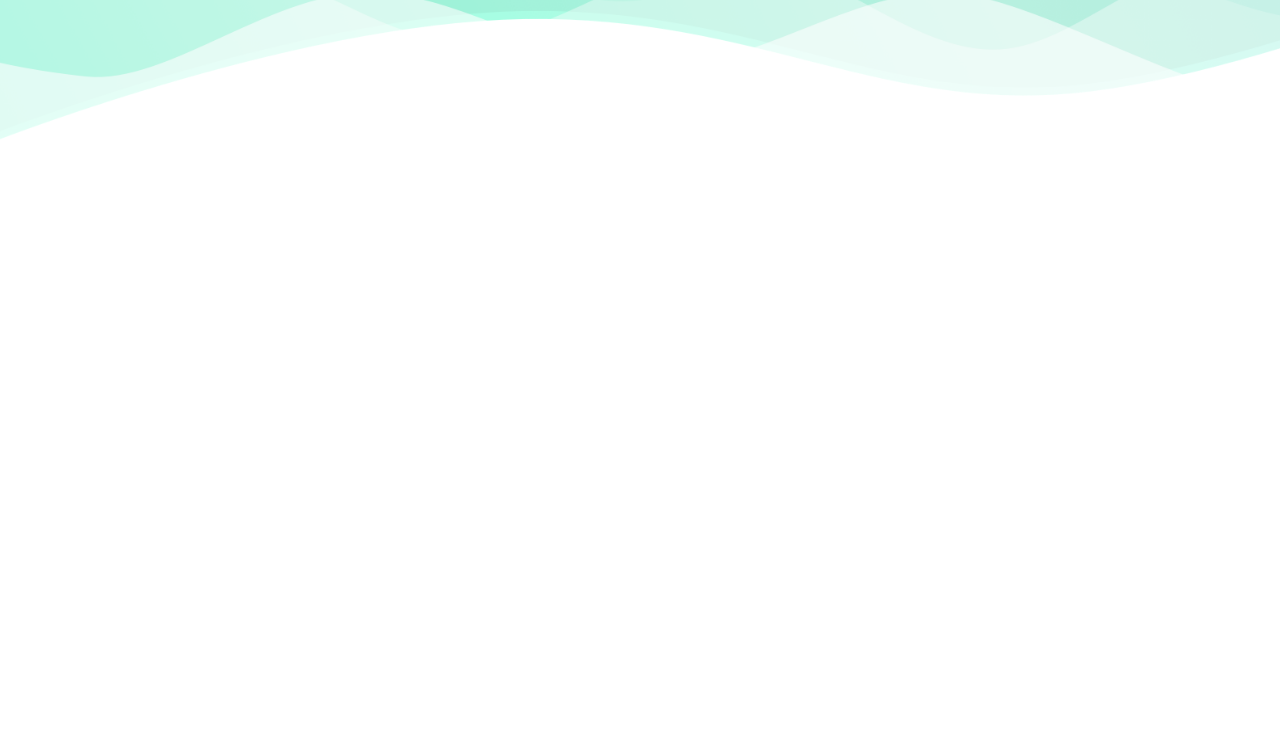
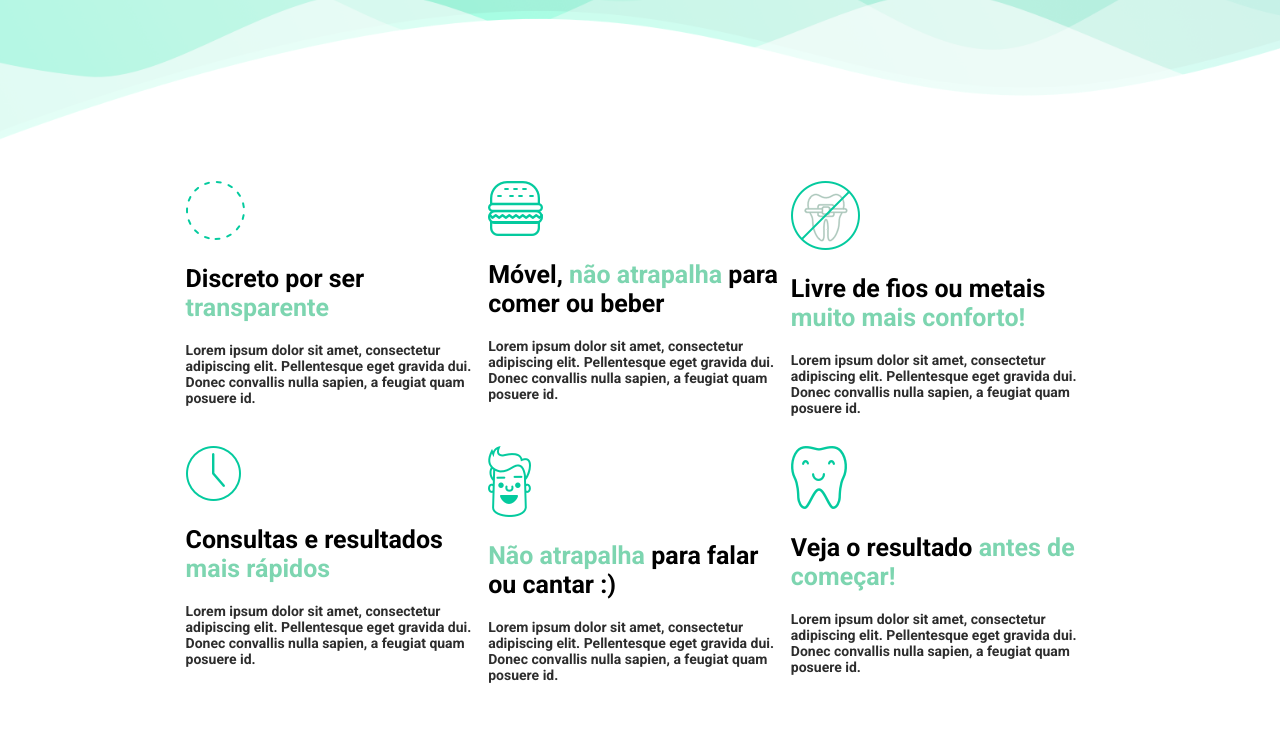
Before and after one commit to Kausinho/projeto_09, a plain HTML site: page index.html in a window 1280 px wide. Shown: the part 559-1312 px from the top of the page. Before the commit the page ends 800 px from the top, so only its background shows below. Drawn offline with nearby package versions, Linux system fonts and the light colour scheme.

Commit message:
Update index.html

```diff
--- a/index.html
+++ b/index.html
@@ -53,6 +53,46 @@
         </div><!--content-header-->
     </section><!--header-master-->
 
+    <section class="diferenciais">
+        <div class="container">
+            <div class="diferencial-single">
+                <img src="images/icones/icone04.png" />
+                <h2>Discreto por ser <b>transparente</b></h2>
+                <p>Lorem ipsum dolor sit amet, consectetur adipiscing elit. Pellentesque eget gravida dui. Donec convallis nulla sapien, a feugiat quam posuere id.</p>
+            </div><!--diferencial-single-->
+
+            <div class="diferencial-single">
+                <img src="images/icones/icone02.png" />
+                <h2>Móvel, <b>não atrapalha</b> para comer ou beber</h2>
+                <p>Lorem ipsum dolor sit amet, consectetur adipiscing elit. Pellentesque eget gravida dui. Donec convallis nulla sapien, a feugiat quam posuere id.</p>
+            </div><!--diferencial-single-->
+
+            <div class="diferencial-single">
+                <img src="images/icones/icone03.png" />
+                <h2>Livre de fios ou metais <b>muito mais conforto!</b></h2>
+                <p>Lorem ipsum dolor sit amet, consectetur adipiscing elit. Pellentesque eget gravida dui. Donec convallis nulla sapien, a feugiat quam posuere id.</p>
+            </div><!--diferencial-single-->
+
+            <div class="diferencial-single">
+                <img src="images/icones/icone06.png" />
+                <h2>Consultas e resultados <b>mais rápidos</b></h2>
+                <p>Lorem ipsum dolor sit amet, consectetur adipiscing elit. Pellentesque eget gravida dui. Donec convallis nulla sapien, a feugiat quam posuere id.</p>
+            </div><!--diferencial-single-->
+
+            <div class="diferencial-single">
+                <img src="images/icones/icone01.png" />
+                <h2><b>Não atrapalha</b> para falar ou cantar :)</h2>
+                <p>Lorem ipsum dolor sit amet, consectetur adipiscing elit. Pellentesque eget gravida dui. Donec convallis nulla sapien, a feugiat quam posuere id.</p>
+            </div><!--diferencial-single-->
+
+            <div class="diferencial-single">
+                <img src="images/icones/icone05.png" />
+                <h2>Veja o resultado <b>antes de começar!</b></h2>
+                <p>Lorem ipsum dolor sit amet, consectetur adipiscing elit. Pellentesque eget gravida dui. Donec convallis nulla sapien, a feugiat quam posuere id.</p>
+            </div><!--diferencial-single-->
+        </div><!--container-->
+    </section><!--diferenciais-->
+
     <script src="https://code.jquery.com/jquery-3.6.0.min.js"></script>
     <script src="js/file.js"></script>
 </body>
```
